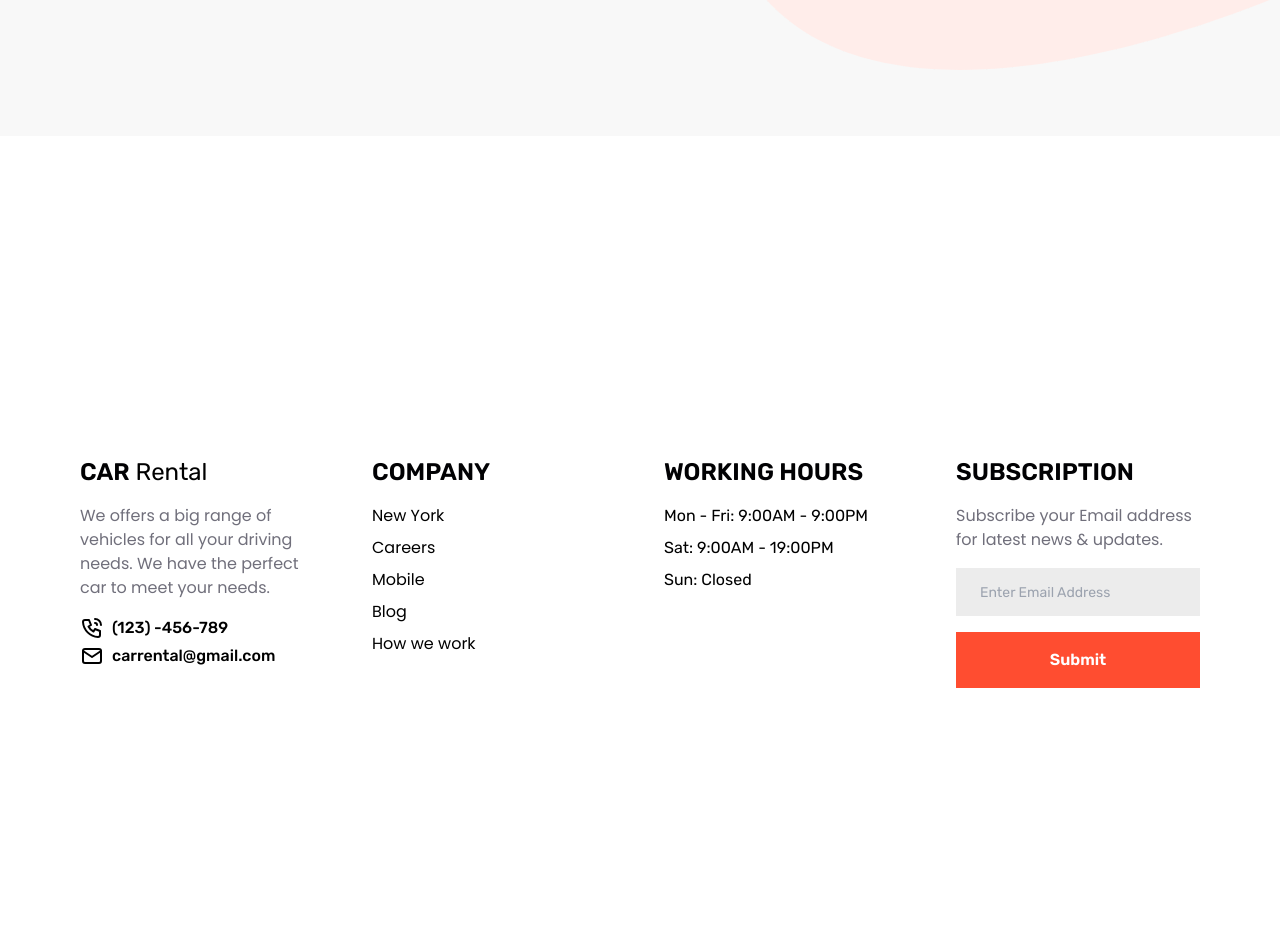
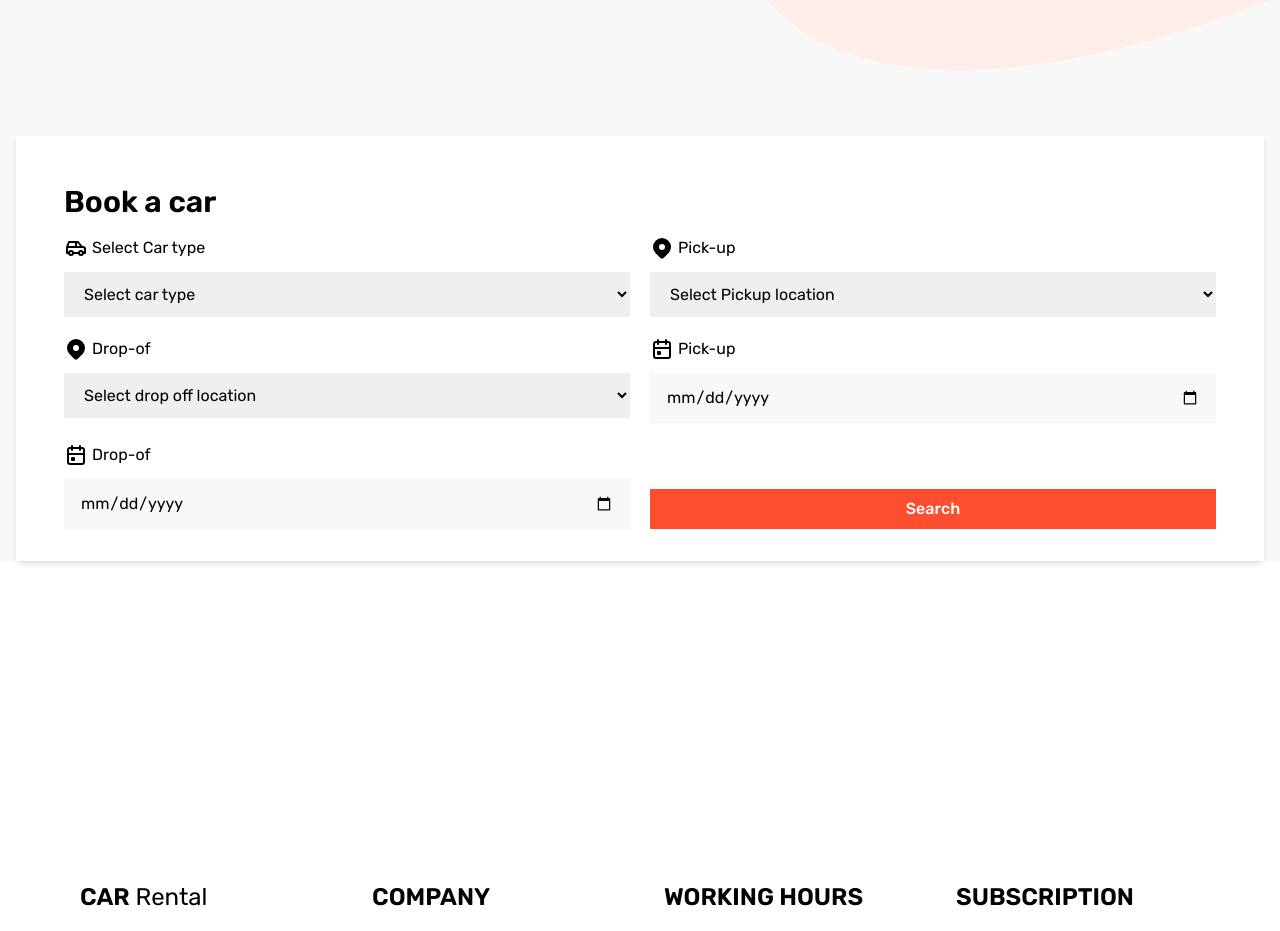
Before and after one commit to ahmad-kashkoush/Car-Rental, a React (Vite) app: page / in a window 1280 px wide. Shown: the part 800-1731 px from the top of the page. Before the commit the page ends 1648 px from the top, so only its background shows below. Built offline with nearby package versions, Linux system fonts and the light colour scheme.

Commit message:
feat(Booking): add form

```diff
--- /dev/null
+++ b/src/components/Booking.jsx
@@ -0,0 +1,110 @@
+import SectionTitle from '@/shared/SectionTitle';
+import { useState } from 'react';
+
+const dropDowns = [
+  {
+    label: 'Select Car type',
+    for: 'car-type',
+    preIcon: 'images/car-type-icon.svg',
+    placeholder: 'Select car type',
+    choices: [
+      'Select car type',
+      'Sedan',
+      'SUV',
+      'Hatchback',
+      'Coupe',
+      'Convertible',
+    ],
+  },
+  {
+    label: 'Pick-up',
+    for: 'pick-up',
+    preIcon: 'images/marker-icon.svg',
+    placeholder: 'Select pick up location',
+    choices: [
+      'Select Pickup location',
+      'New York',
+      'Los Angeles',
+      'Chicago',
+      'Houston',
+      'San Francisco',
+    ],
+  },
+  {
+    label: 'Drop-of',
+    for: 'drop-of',
+    preIcon: 'images/marker-icon.svg',
+    placeholder: 'Select drop off location',
+    choices: [
+      'Select drop off location',
+      'New York',
+      'Los Angeles',
+      'Chicago',
+      'Houston',
+      'San Francisco',
+    ],
+  },
+];
+function Booking() {
+  const [date, setDate] = useState(new Date());
+  // Todo: [] update section padding
+  return (
+    <section className="booking mx-4">
+      <div className="container mx-auto bg-bg-primary px-12 py-8 shadow-md">
+        <SectionTitle className="font-semibold">Book a car</SectionTitle>
+        <form className="grid grid-cols-1 gap-5 lg:grid-cols-2">
+          {dropDowns.map((item) => (
+            <div className="" key={item}>
+              <label className="flex gap-1" htmlFor={item.for}>
+                <img src={item.preIcon} />
+                {item.label}
+              </label>
+              <select
+                name={item.for}
+                className="mt-3 w-full px-4 py-3"
+                id={item.for}
+              >
+                {item.choices.map((option) => (
+                  <option value={option} key={option}>
+                    {option}
+                  </option>
+                ))}
+              </select>
+            </div>
+          ))}
+          <div>
+            <label htmlFor="pickup" className="flex gap-1">
+              <img src="images/calendar-icon.svg" alt="pickup" />
+              Pick-up
+            </label>
+            <input
+              type="date"
+              id="pickup"
+              defaultValue={date}
+              //   onChange={setDate((date) => date)}
+              className="mt-3 w-full bg-bg-secondary px-4 py-3"
+            />
+          </div>
+          <div>
+            <label htmlFor="dropoff" className="flex gap-1">
+              <img src="images/calendar-icon.svg" alt="dropoff" />
+              Drop-of
+            </label>
+            <input
+              type="date"
+              id="dropoff"
+              defaultValue={date}
+              //   onChange={setDate((date) => date)}
+              className="mt-3 w-full bg-bg-secondary px-4 py-3"
+            />
+          </div>
+
+          <button className="h-fit w-full place-self-end bg-accent px-4 py-2 font-medium text-white">
+            Search
+          </button>
+        </form>
+      </div>
+    </section>
+  );
+}
+export default Booking;
--- a/src/pages/Home.jsx
+++ b/src/pages/Home.jsx
@@ -1,10 +1,12 @@
 import {
+  Booking,
   Hero,
 } from '@/components';
 function Home() {
   return (
     <main className="home w-full grow bg-bg-secondary">
       <Hero /> {/* Implemented */}
+      <Booking /> {/* Implemented, ✏️ need review & refactoring */}
     </main>
   );
 }
```
